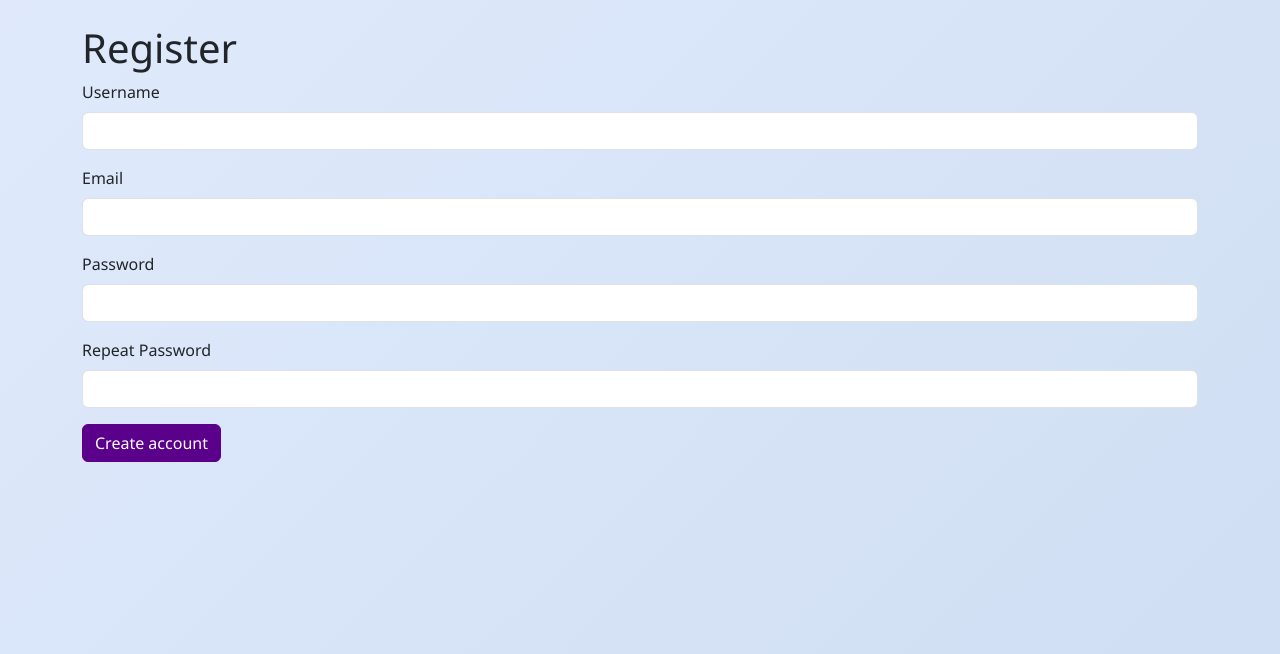
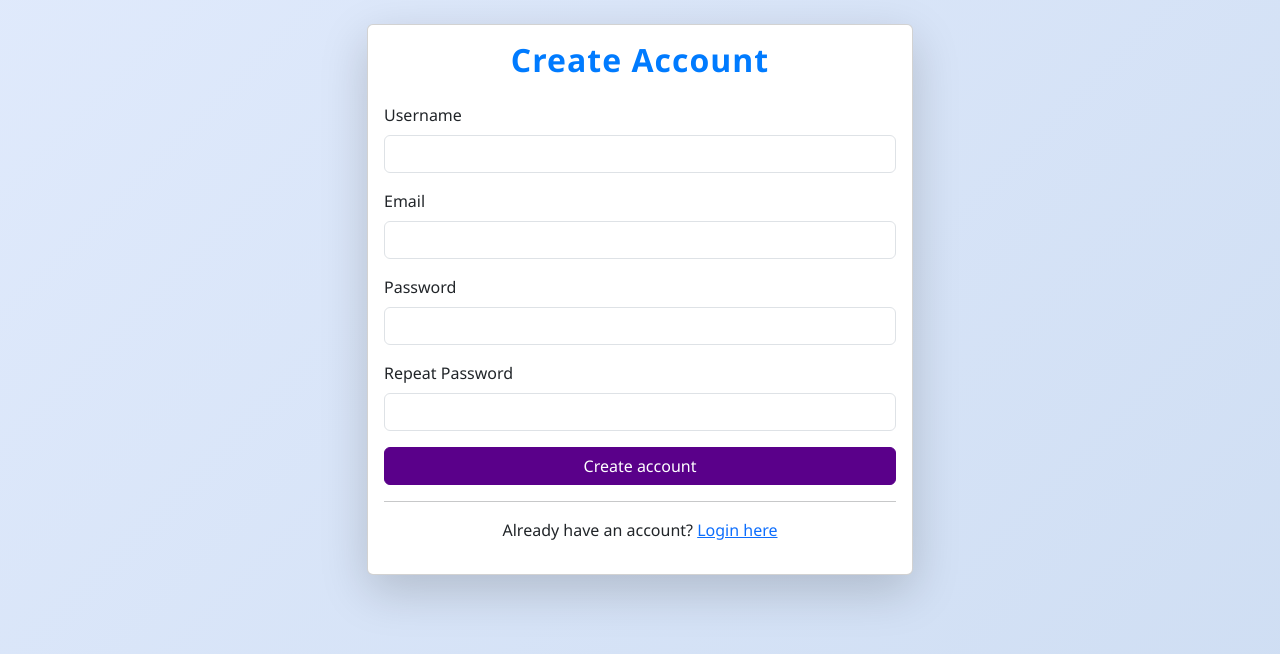
Before and after one commit to smitsky/flask5, a Flask app: page /register in a window 1280 px wide. Shown: the part 72-726 px from the top of the page. Run offline with Flask 3, Linux system fonts and the light colour scheme.

Commit message:
Update register.html

```diff
--- a/templates/register.html
+++ b/templates/register.html
@@ -1,9 +1,18 @@
 {% extends "base.html" %}
+
 {% block title %}Register{% endblock %}
+
 {% block content %}
-  <h1>Register</h1>
+<div class="row justify-content-center">
+    <div class="col-md-6">
+
+        <div id="register-card" class="card shadow-lg">
+            <div class="card-body">
+                <h2 class="card-title text-center mb-4">Create Account</h2>
+
                 <form method="post" action="{{ url_for('register') }}">
                     {{ form.hidden_tag() }}
+
                     <div class="mb-3">
                         {{ form.username.label(class="form-label") }}
                         {{ form.username(class="form-control") }}
@@ -36,8 +45,17 @@
                         {% endfor %}
                     </div>
 
-    <div>
-      {{ form.submit(class="btn btn-primary") }}
+                    {{ form.submit(class="btn btn-primary w-100") }}
+                </form>
+
+                <hr>
+                <p class="text-center mt-3">
+                    Already have an account? <a href="{{ url_for('login') }}">Login here</a>
+                </p>
+
             </div>
-  </form>
+        </div>
+
+    </div>
+</div>
 {% endblock %}
```
Lines whose indentation alone changed are shown as unchanged.
